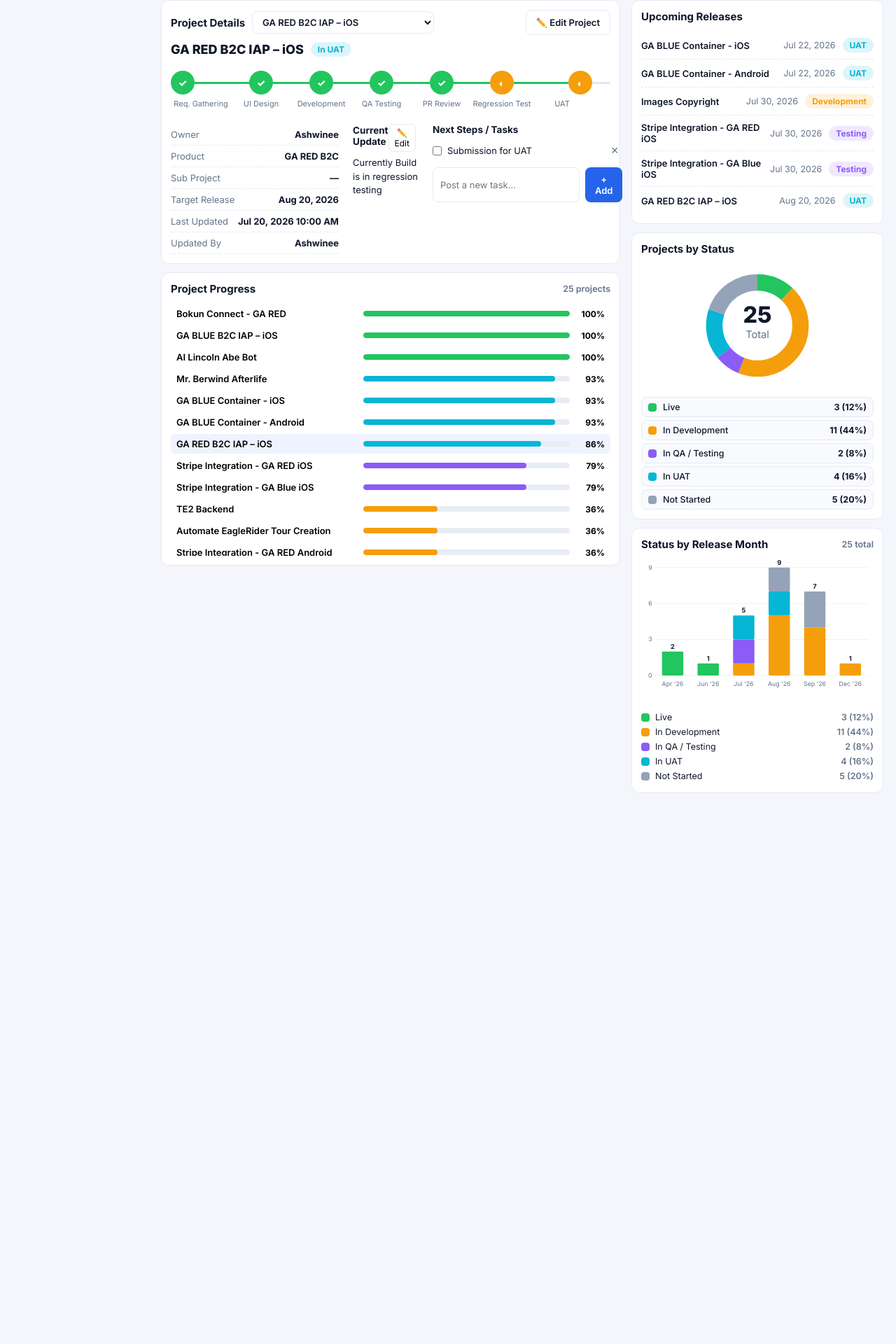
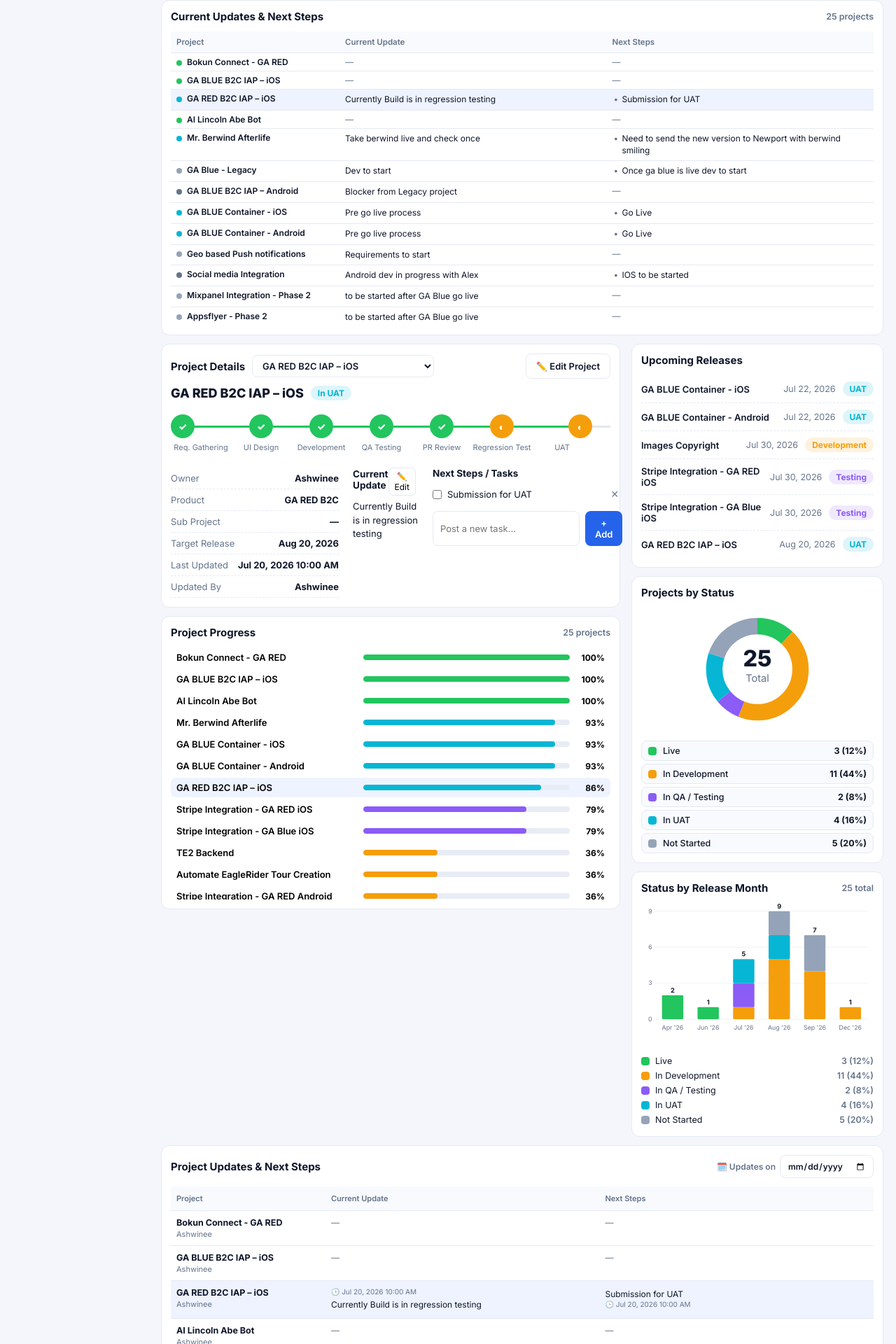
Before and after one commit to shahyug721-sudo/Engineering-dashboard-, a React (Vite) app: page / in a window 1280 px wide. Shown: the part 1389-3309 px from the top of the page at 70% size. Before the commit the page ends 2564 px from the top, so only its background shows below. Built offline with nearby package versions, Linux system fonts and the light colour scheme.

Commit message:
Project Updates: autosave (drop Save/Remove) with per-update & per-task timestamps; add scrollable Updates feed on dashboard with date-search filter; bump storage to v5

```diff
--- a/src/App.jsx
+++ b/src/App.jsx
@@ -6,6 +6,8 @@
 import ProjectDetails from './components/ProjectDetails.jsx'
 import RightPanel from './components/RightPanel.jsx'
 import ProgressList from './components/ProgressList.jsx'
+import UpdatesFeed from './components/UpdatesFeed.jsx'
+import UpdatesOverview from './components/UpdatesOverview.jsx'
 import ProjectModal from './components/ProjectModal.jsx'
 import BackendSheet from './components/BackendSheet.jsx'
 import ProjectUpdates from './components/ProjectUpdates.jsx'
@@ -64,6 +66,11 @@
               onSelect={setSelectedId}
               onEdit={(p) => setModal({ project: p })}
             />
+            <UpdatesOverview
+              projects={store.projects}
+              selectedId={selected && selected.id}
+              onSelect={setSelectedId}
+            />
             <div className="bottom-grid">
               <div className="left-col">
                 <ProjectDetails project={selected} onEdit={(p) => setModal({ project: p })} onSelect={setSelectedId} />
@@ -71,6 +78,7 @@
               </div>
               <RightPanel projects={store.projects} />
             </div>
+            <UpdatesFeed selectedId={selected && selected.id} onSelect={setSelectedId} />
           </>
         )}
 
--- a/src/components/ProjectUpdates.jsx
+++ b/src/components/ProjectUpdates.jsx
@@ -1,29 +1,32 @@
-import { useState } from 'react'
+import { useEffect, useRef, useState } from 'react'
 import { useStore } from '../store.jsx'
 import { fmtDateTime } from '../utils.js'
 
-// Dedicated page to edit just the two narrative fields for every project:
-// Current Update and Next Steps. Each row can edit/save/remove the update
-// and insert/remove individual next-step tasks.
+// Dedicated page to edit the two narrative fields for every project.
+// The Current Update auto-saves as you type; next steps insert/remove
+// instantly. Every change is stamped with the date and time.
 function UpdateRow({ p }) {
   const store = useStore()
   const [draft, setDraft] = useState(p.currentUpdate || '')
-  const [saved, setSaved] = useState(false)
   const [newTask, setNewTask] = useState('')
+  const [savedFlash, setSavedFlash] = useState(false)
+  const skipFirst = useRef(true)
 
-  // Keep the draft in sync if the underlying project changes elsewhere.
-  const dirty = draft !== (p.currentUpdate || '')
-
-  const saveUpdate = () => {
+  // Debounced auto-save: fire ~0.7s after typing stops, only if changed.
+  useEffect(() => {
+    if (skipFirst.current) {
+      skipFirst.current = false
+      return
+    }
+    if (draft === (p.currentUpdate || '')) return
+    const t = setTimeout(() => {
       store.updateProject(p.id, { currentUpdate: draft }, `Updated "${p.name}" – current update edited`)
-    setSaved(true)
-    setTimeout(() => setSaved(false), 1500)
-  }
-
-  const removeUpdate = () => {
-    setDraft('')
-    store.updateProject(p.id, { currentUpdate: '' }, `Cleared current update on "${p.name}"`)
-  }
+      setSavedFlash(true)
+      setTimeout(() => setSavedFlash(false), 1400)
+    }, 700)
+    return () => clearTimeout(t)
+    // eslint-disable-next-line react-hooks/exhaustive-deps
+  }, [draft])
 
   const addTask = () => {
     if (newTask.trim()) {
@@ -37,35 +40,33 @@
       <td className="upd-project">
         <div className="pname">{p.name}</div>
         {p.subProject && <div className="psub">{p.subProject}</div>}
-        <div className="upd-meta">Last updated {fmtDateTime(p.lastUpdated)} · {p.updatedBy}</div>
       </td>
 
       <td className="upd-cell">
+        <div className="upd-stamp">
+          {p.currentUpdate && p.currentUpdateAt ? '🕒 ' + fmtDateTime(p.currentUpdateAt) : 'Not updated yet'}
+          {savedFlash && <span className="saved-flash"> · ✓ Saved</span>}
+        </div>
         <textarea
           rows={3}
-          placeholder="Write the current progress…"
+          placeholder="Write the current progress… (auto-saves)"
           value={draft}
           onChange={(e) => setDraft(e.target.value)}
         />
-        <div className="upd-actions">
-          <button className="btn primary" onClick={saveUpdate} disabled={!dirty}>
-            {saved ? '✓ Saved' : '💾 Save'}
-          </button>
-          <button className="btn ghost" onClick={removeUpdate} disabled={!(p.currentUpdate || draft)}>
-            🗑️ Remove
-          </button>
-        </div>
       </td>
 
       <td className="upd-cell">
         <ul className="tasks">
           {p.nextSteps.map((t) => (
-            <li key={t.id} className={t.done ? 'done' : ''}>
+            <li key={t.id} className={'upd-task' + (t.done ? ' done' : '')}>
+              <div className="upd-task-row">
                 <label>
                   <input type="checkbox" checked={t.done} onChange={() => store.toggleTask(p.id, t.id)} />
                   <span>{t.text}</span>
                 </label>
                 <button className="task-x" title="Remove task" onClick={() => store.removeTask(p.id, t.id)}>×</button>
+              </div>
+              {t.at && <div className="task-stamp">🕒 {fmtDateTime(t.at)}</div>}
             </li>
           ))}
           {p.nextSteps.length === 0 && <li className="muted">No next steps yet.</li>}
@@ -104,8 +105,8 @@
         />
       </div>
       <p className="muted upd-intro">
-        Edit each project's Current Update and Next Steps here. Changes save to the dashboard instantly and are stamped
-        with your name and time.
+        Edit each project's Current Update and Next Steps here — changes auto-save instantly and are stamped with the
+        date and time.
       </p>
       <div className="table-wrap">
         <table className="updates-table">
--- /dev/null
+++ b/src/components/UpdatesFeed.jsx
@@ -0,0 +1,92 @@
+import { useState } from 'react'
+import { useStore } from '../store.jsx'
+import { fmtDateTime } from '../utils.js'
+
+const ymd = (iso) => (iso ? iso.slice(0, 10) : '')
+
+// Dashboard feed of every project's current update + next steps, with a
+// calendar filter to search updates made on a specific date.
+export default function UpdatesFeed({ selectedId, onSelect }) {
+  const store = useStore()
+  const [date, setDate] = useState('')
+
+  const rows = store.projects.filter((p) => {
+    if (!date) return true
+    if (ymd(p.currentUpdateAt) === date) return true
+    return p.nextSteps.some((t) => ymd(t.at) === date)
+  })
+
+  return (
+    <div className="panel">
+      <div className="panel-head">
+        <h2>Project Updates &amp; Next Steps</h2>
+        <div className="feed-filter">
+          <label>
+            🗓️ Updates on
+            <input type="date" value={date} onChange={(e) => setDate(e.target.value)} />
+          </label>
+          {date && <button className="mini-btn" onClick={() => setDate('')}>Show all</button>}
+        </div>
+      </div>
+
+      <div className="feed-scroll">
+        <table className="feed-table">
+          <thead>
+            <tr>
+              <th className="feed-project">Project</th>
+              <th>Current Update</th>
+              <th>Next Steps</th>
+            </tr>
+          </thead>
+          <tbody>
+            {rows.map((p) => (
+              <tr
+                key={p.id}
+                className={selectedId === p.id ? 'selected' : ''}
+                onClick={() => onSelect && onSelect(p.id)}
+              >
+                <td className="feed-project">
+                  <div className="pname">{p.name}</div>
+                  <div className="feed-owner">{p.owner}</div>
+                </td>
+                <td>
+                  {p.currentUpdate ? (
+                    <>
+                      {p.currentUpdateAt && <div className="upd-stamp">🕒 {fmtDateTime(p.currentUpdateAt)}</div>}
+                      <div className="feed-text">
+                        {p.currentUpdate.split('\n').map((l, i) => (
+                          <div key={i}>{l}</div>
+                        ))}
+                      </div>
+                    </>
+                  ) : (
+                    <span className="muted">—</span>
+                  )}
+                </td>
+                <td>
+                  {p.nextSteps.length ? (
+                    <ul className="feed-tasks">
+                      {p.nextSteps.map((t) => (
+                        <li key={t.id} className={t.done ? 'done' : ''}>
+                          <span>{t.text}</span>
+                          {t.at && <span className="task-stamp">🕒 {fmtDateTime(t.at)}</span>}
+                        </li>
+                      ))}
+                    </ul>
+                  ) : (
+                    <span className="muted">—</span>
+                  )}
+                </td>
+              </tr>
+            ))}
+            {rows.length === 0 && (
+              <tr>
+                <td colSpan={3} className="empty">No updates on the selected date.</td>
+              </tr>
+            )}
+          </tbody>
+        </table>
+      </div>
+    </div>
+  )
+}
--- /dev/null
+++ b/src/components/UpdatesOverview.jsx
@@ -0,0 +1,64 @@
+import { deriveStatus, STATUS_COLORS } from '../utils.js'
+
+// Read-only "Project | Current Update | Next Steps" table for the dashboard,
+// shown below the Projects Progress Overview. Click a row to open that project
+// in the details panel. Edit the text on the Project Updates page.
+export default function UpdatesOverview({ projects, selectedId, onSelect }) {
+  return (
+    <div className="panel table-panel">
+      <div className="panel-head">
+        <h2>Current Updates &amp; Next Steps</h2>
+        <span className="chart-total">{projects.length} projects</span>
+      </div>
+      <div className="table-wrap uo-scroll">
+        <table className="uo-table">
+          <thead>
+            <tr>
+              <th className="uo-name">Project</th>
+              <th>Current Update</th>
+              <th>Next Steps</th>
+            </tr>
+          </thead>
+          <tbody>
+            {projects.map((p) => {
+              const color = STATUS_COLORS[deriveStatus(p)] || '#94a3b8'
+              return (
+                <tr
+                  key={p.id}
+                  className={selectedId === p.id ? 'selected' : ''}
+                  onClick={() => onSelect && onSelect(p.id)}
+                >
+                  <td className="uo-name">
+                    <span className="uo-dot" style={{ background: color }} />
+                    {p.name}
+                  </td>
+                  <td className="uo-text">
+                    {p.currentUpdate
+                      ? p.currentUpdate.split('\n').map((l, i) => <p key={i}>{l}</p>)
+                      : <span className="muted">—</span>}
+                  </td>
+                  <td className="uo-text">
+                    {p.nextSteps.length ? (
+                      <ul className="uo-steps">
+                        {p.nextSteps.map((t) => (
+                          <li key={t.id} className={t.done ? 'done' : ''}>{t.text}</li>
+                        ))}
+                      </ul>
+                    ) : (
+                      <span className="muted">—</span>
+                    )}
+                  </td>
+                </tr>
+              )
+            })}
+            {projects.length === 0 && (
+              <tr>
+                <td colSpan={3} className="empty">No projects yet.</td>
+              </tr>
+            )}
+          </tbody>
+        </table>
+      </div>
+    </div>
+  )
+}
--- a/src/data.js
+++ b/src/data.js
@@ -5,9 +5,9 @@
 const P = 'in_progress'
 const N = 'not_started'
 const st = (rg, ui, dev, qa, pr, reg, uat) => ({ rg, ui, dev, qa, pr, regression: reg, uat })
-const tasks = (...items) => items.filter(Boolean).map((text, i) => ({ id: 't' + i, text, done: false }))
+const STAMP = '2026-07-20T10:00:00'
+const tasks = (...items) => items.filter(Boolean).map((text, i) => ({ id: 't' + i, text, done: false, at: STAMP }))
 
-const STAMP = '2026-07-20T10:00:00'
 const mk = (id, name, owner, product, targetRelease, stages, live, currentUpdate, nextSteps, subProject = '') => ({
   id,
   name,
@@ -18,6 +18,7 @@
   live,
   targetRelease,
   currentUpdate,
+  currentUpdateAt: currentUpdate ? STAMP : '',
   nextSteps,
   lastUpdated: STAMP,
   updatedBy: owner,
--- a/src/store.jsx
+++ b/src/store.jsx
@@ -2,7 +2,7 @@
 import { SEED } from './data.js'
 import { uid, statusLabel, STAGES } from './utils.js'
 
-const KEY = 'engineering-dashboard-v4'
+const KEY = 'engineering-dashboard-v5'
 const StoreCtx = createContext(null)
 
 function load() {
@@ -59,8 +59,10 @@
 
     updateProject(id, patch, note) {
       setState((s) => {
+        // Timestamp the current update whenever its text changes.
+        const extra = 'currentUpdate' in patch ? { currentUpdateAt: now() } : {}
         const projects = s.projects.map((p) =>
-          p.id === id ? stamp(s, { ...p, ...patch }) : p
+          p.id === id ? stamp(s, { ...p, ...patch, ...extra }) : p
         )
         const name = (s.projects.find((p) => p.id === id) || {}).name || ''
         return log({ ...register(s, patch), projects }, note || `Updated project "${name}"`)
@@ -109,7 +111,7 @@
       setState((s) => {
         const proj = s.projects.find((p) => p.id === id)
         if (!proj || !text.trim()) return s
-        const task = { id: uid(), text: text.trim(), done: false }
+        const task = { id: uid(), text: text.trim(), done: false, at: now() }
         const projects = s.projects.map((p) =>
           p.id === id ? stamp(s, { ...p, nextSteps: [...p.nextSteps, task] }) : p
         )
--- a/src/styles.css
+++ b/src/styles.css
@@ -309,13 +309,57 @@
 .upd-project .pname { font-size: 12.5px; }
 .upd-project .upd-meta { color: var(--muted); font-size: 10px; margin-top: 3px; line-height: 1.35; }
 .upd-cell textarea { width: 100%; font-size: 12px; padding: 6px 8px; min-height: 48px; }
-.upd-actions { display: flex; gap: 6px; margin-top: 6px; }
-.upd-actions .btn { padding: 4px 11px; font-size: 11.5px; }
+.upd-status { font-size: 10.5px; margin-top: 3px; height: 14px; }
+.upd-status .saving { color: var(--yellow); }
+.upd-status .saved { color: var(--green); font-weight: 600; }
+.upd-status .hint { color: #94a3b8; }
 .upd-cell .tasks { font-size: 12px; }
-.upd-cell .tasks li { align-items: flex-start; padding: 3px 0; }
 .upd-cell .task-add { margin-top: 6px; }
 .upd-cell .task-add input { padding: 6px 8px; font-size: 12px; }
 .upd-cell .task-add .btn { padding: 4px 11px; font-size: 11.5px; }
+.upd-stamp { font-size: 10px; color: var(--muted); margin-bottom: 4px; }
+.saved-flash { color: #16a34a; font-weight: 700; }
+/* Next-step item with its own timestamp line */
+.upd-cell .tasks li.upd-task { display: block; padding: 4px 0; }
+.upd-task-row { display: flex; align-items: center; gap: 8px; }
+.upd-task-row label { flex: 1; display: flex; align-items: center; gap: 8px; cursor: pointer; }
+.upd-task.done .upd-task-row span { text-decoration: line-through; color: var(--muted); }
+.task-stamp { font-size: 10px; color: var(--muted); }
+.upd-task .task-stamp { display: block; margin-left: 24px; margin-top: 1px; }
+
+/* ---------- Dashboard Updates Feed ---------- */
+.feed-filter { display: flex; align-items: center; gap: 8px; }
+.feed-filter label { display: flex; align-items: center; gap: 6px; font-size: 12px; color: var(--muted); font-weight: 600; }
+.feed-filter input[type='date'] { font-size: 12px; }
+.feed-scroll { max-height: 380px; overflow-y: auto; }
+.feed-table { width: 100%; table-layout: fixed; font-size: 12px; }
+.feed-table th { position: sticky; top: 0; background: #f8fafd; z-index: 1; font-size: 11px; }
+.feed-table th.feed-project, .feed-table td.feed-project { width: 22%; }
+.feed-table td { vertical-align: top; padding: 9px 8px; }
+.feed-table tbody tr { cursor: pointer; }
+.feed-table tbody tr:hover { background: #f8fafd; }
+.feed-table tbody tr.selected { background: #eef3ff; }
+.feed-project .pname { font-size: 12.5px; }
+.feed-owner { color: var(--muted); font-size: 11px; margin-top: 2px; }
+.feed-text div { line-height: 1.45; }
+.feed-tasks { list-style: none; }
+.feed-tasks li { padding: 2px 0 5px; }
+.feed-tasks li.done span { text-decoration: line-through; color: var(--muted); }
+.feed-tasks .task-stamp { display: block; margin-top: 1px; }
+
+/* ---------- Updates overview (dashboard) ---------- */
+.uo-scroll { max-height: 420px; overflow-y: auto; }
+.uo-table { table-layout: fixed; font-size: 12px; }
+.uo-table th { position: sticky; top: 0; z-index: 1; }
+.uo-table th.uo-name, .uo-table td.uo-name { width: 24%; }
+.uo-table td { vertical-align: top; padding: 8px; }
+.uo-name { font-weight: 600; }
+.uo-dot { display: inline-block; width: 8px; height: 8px; border-radius: 999px; margin-right: 7px; vertical-align: middle; }
+.uo-text p { margin: 1px 0; line-height: 1.4; }
+.uo-steps { list-style: none; }
+.uo-steps li { position: relative; padding-left: 14px; line-height: 1.4; margin: 1px 0; }
+.uo-steps li::before { content: '•'; position: absolute; left: 2px; color: var(--muted); }
+.uo-steps li.done { text-decoration: line-through; color: var(--muted); }
 
 /* ---------- Reports ---------- */
 .report-metrics { display: grid; grid-template-columns: repeat(auto-fit, minmax(130px, 1fr)); gap: 10px; margin-top: 12px; }
```
Lines whose indentation alone changed are shown as unchanged.
